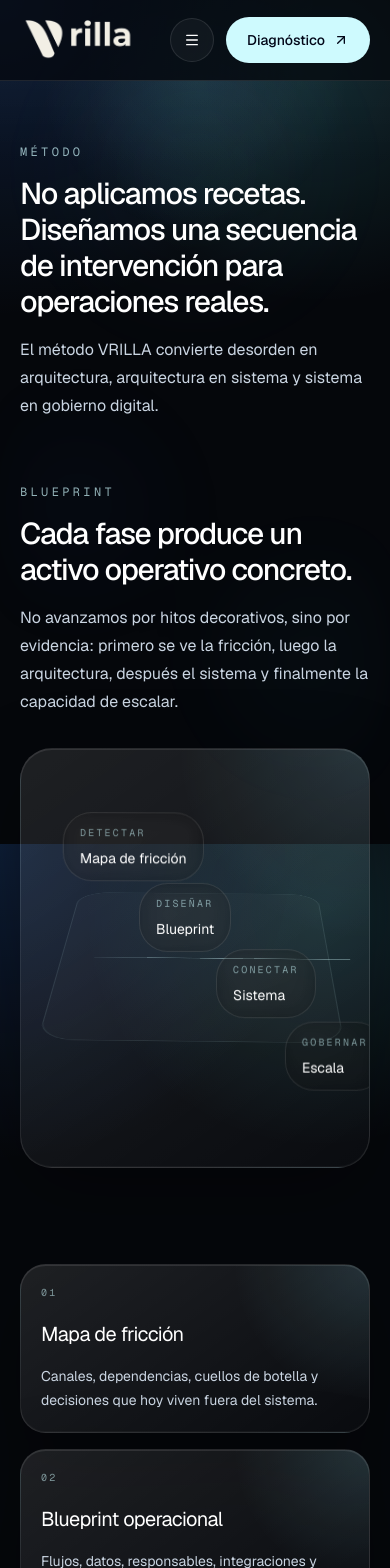
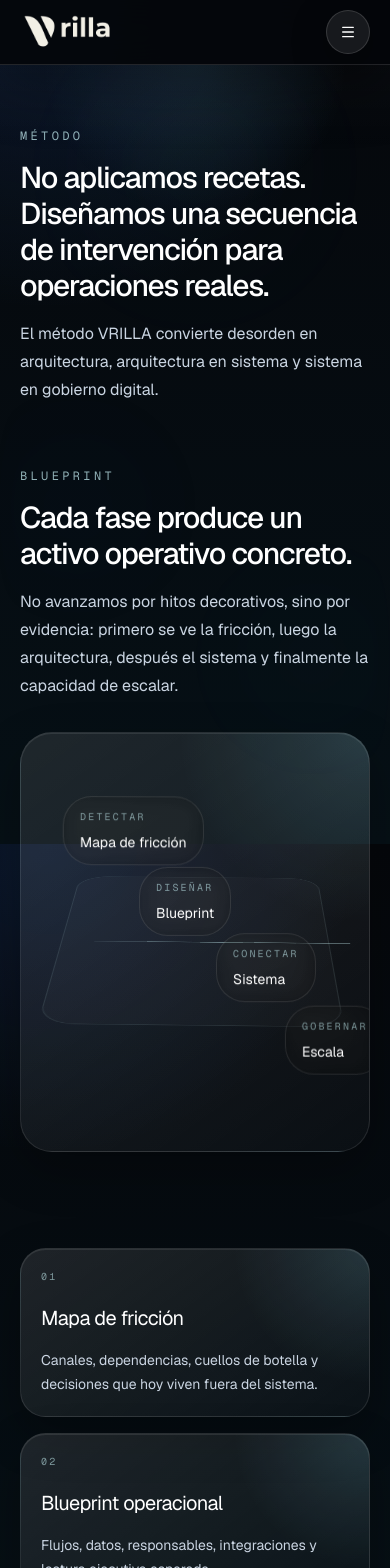
Before and after one commit to antoniobravocabanillas/vrilla.latam, a Next.js app: page /metodo in a window 390 px wide. Shown: the top 1568 px of the page. Built offline with nearby package versions, Linux system fonts and the light colour scheme.

Commit message:
Fix sticky navigation and mobile performance

```diff
--- a/src/app/globals.css
+++ b/src/app/globals.css
@@ -156,4 +156,30 @@
       radial-gradient(circle at center, rgba(151, 232, 255, 0.08), transparent 34%),
       linear-gradient(180deg, rgba(255, 255, 255, 0.035), rgba(255, 255, 255, 0));
   }
+
+  @media (max-width: 767px) {
+    body {
+      background-image:
+        radial-gradient(circle at 12% 0%, rgba(54, 132, 255, 0.14), transparent 34%),
+        linear-gradient(180deg, #05070b 0%, #061016 100%);
+    }
+
+    body::before {
+      opacity: 0.18;
+      filter: blur(10px);
+    }
+
+    .glass-panel,
+    .surface-panel {
+      box-shadow:
+        inset 0 1px 0 rgba(255, 255, 255, 0.09),
+        0 18px 46px rgba(0, 0, 0, 0.28);
+      backdrop-filter: blur(8px);
+      -webkit-backdrop-filter: blur(8px);
+    }
+
+    .surface-panel:hover {
+      transform: none;
+    }
+  }
 }
--- a/src/app/template.tsx
+++ b/src/app/template.tsx
@@ -10,9 +10,9 @@ export default function Template({ children }: { children: React.ReactNode }) {
   return (
     <motion.div
       key={pathname}
-      initial={prefersReducedMotion ? false : { opacity: 0.92, y: 12, filter: "blur(8px)" }}
-      animate={{ opacity: 1, y: 0, filter: "blur(0px)" }}
-      transition={{ duration: 0.72, ease: [0.16, 1, 0.3, 1] }}
+      initial={prefersReducedMotion ? false : { opacity: 0.96 }}
+      animate={{ opacity: 1 }}
+      transition={{ duration: 0.32, ease: [0.16, 1, 0.3, 1] }}
     >
       {children}
     </motion.div>
--- a/src/components/desktop-nav.tsx
+++ b/src/components/desktop-nav.tsx
@@ -15,6 +15,7 @@ export function DesktopNav() {
           <Link
             key={item.href}
             href={item.href}
+            scroll
             className={`relative transition-colors hover:text-white after:absolute after:-bottom-2 after:left-0 after:h-px after:bg-cyan-100/80 after:transition-all ${
               active ? "text-white after:w-full" : "after:w-0 hover:after:w-full"
             }`}
--- a/src/components/mobile-nav.tsx
+++ b/src/components/mobile-nav.tsx
@@ -15,28 +15,39 @@ export function MobileNav() {
       <button
         type="button"
         onClick={() => setOpen((value) => !value)}
-        className="inline-flex size-11 items-center justify-center rounded-full border border-white/10 bg-white/[0.04] text-white"
+        className="inline-flex size-11 items-center justify-center rounded-full border border-white/14 bg-white/[0.08] text-white shadow-[0_10px_34px_rgba(0,0,0,0.36)] transition active:scale-95"
         aria-label={open ? "Cerrar menú" : "Abrir menú"}
+        aria-expanded={open}
       >
         {open ? <X className="size-4" /> : <Menu className="size-4" />}
       </button>
       {open ? (
-        <div className="absolute left-5 right-5 top-[5.5rem] rounded-[1.5rem] border border-white/10 p-3 surface-panel">
+        <div className="absolute left-4 right-4 top-[4.7rem] overflow-hidden rounded-[1.4rem] border border-white/12 bg-[#070b12]/98 p-2 shadow-[0_26px_90px_rgba(0,0,0,0.62)] ring-1 ring-cyan-100/10 backdrop-blur-xl sm:top-[5rem]">
+          <div className="absolute inset-x-6 top-0 h-px bg-gradient-to-r from-transparent via-cyan-100/40 to-transparent" />
           <nav className="grid gap-1">
             {navItems.map((item) => (
               <Link
                 key={item.href}
                 href={item.href}
+                scroll
                 onClick={() => setOpen(false)}
-                className={`rounded-2xl px-4 py-3 text-sm transition ${
+                className={`rounded-2xl px-4 py-3.5 text-sm transition active:scale-[0.99] ${
                   pathname === item.href
-                    ? "bg-white/[0.08] text-white"
-                    : "text-slate-300 hover:bg-white/[0.04] hover:text-white"
+                    ? "bg-white/[0.1] text-white shadow-inner"
+                    : "text-slate-300 hover:bg-white/[0.055] hover:text-white"
                 }`}
               >
                 {item.label}
               </Link>
             ))}
+            <Link
+              href="/contacto"
+              scroll
+              onClick={() => setOpen(false)}
+              className="mt-1 rounded-2xl bg-cyan-100 px-4 py-3.5 text-sm font-medium text-slate-950 transition active:scale-[0.99]"
+            >
+              Solicitar diagnóstico
+            </Link>
           </nav>
         </div>
       ) : null}
--- a/src/components/page-shell.tsx
+++ b/src/components/page-shell.tsx
@@ -5,7 +5,7 @@ export function PageShell({ children }: { children: React.ReactNode }) {
   return (
     <>
       <SiteHeader />
-      <main className="overflow-hidden pt-20">{children}</main>
+      <main className="overflow-hidden pt-16 sm:pt-18 lg:pt-20">{children}</main>
       <SiteFooter />
     </>
   );
--- a/src/components/site-header.tsx
+++ b/src/components/site-header.tsx
@@ -6,23 +6,25 @@ import { PremiumLink } from "@/components/ui-primitives";
 
 export function SiteHeader() {
   return (
-    <header className="fixed inset-x-0 top-0 z-50 border-b border-white/10 bg-[#05070b]/65 backdrop-blur-2xl">
-      <div className="container-shell flex h-20 items-center justify-between">
-        <Link href="/" className="group relative flex items-center">
+    <header className="fixed inset-x-0 top-0 z-50 border-b border-white/12 bg-[#05070b]/95 shadow-[0_18px_60px_rgba(0,0,0,0.38)] backdrop-blur-xl lg:bg-[#05070b]/86">
+      <div className="container-shell flex h-16 items-center justify-between sm:h-18 lg:h-20">
+        <Link href="/" className="group relative flex items-center" scroll>
           <span className="absolute -inset-4 rounded-full bg-cyan-100/0 blur-2xl transition group-hover:bg-cyan-100/10" />
           <Image
             src="/brand/vrilla-logo.png"
             alt="VRILLA"
             width={118}
             height={42}
-            className="relative h-auto w-[118px] opacity-95"
+            className="relative h-auto w-[96px] opacity-95 sm:w-[108px] lg:w-[118px]"
             priority
           />
         </Link>
         <DesktopNav />
         <div className="flex items-center gap-3">
           <MobileNav />
-          <PremiumLink href="/contacto">Diagnóstico</PremiumLink>
+          <div className="hidden sm:block">
+            <PremiumLink href="/contacto">Diagnóstico</PremiumLink>
+          </div>
         </div>
       </div>
     </header>
--- a/src/components/ui-primitives.tsx
+++ b/src/components/ui-primitives.tsx
@@ -24,12 +24,12 @@ export function SectionHeading({
 }) {
   return (
     <motion.div
-      initial={{ opacity: 0, y: 28, filter: "blur(10px)" }}
-      whileInView={{ opacity: 1, y: 0, filter: "blur(0px)" }}
+      initial={{ opacity: 0, y: 24, scale: 0.992 }}
+      whileInView={{ opacity: 1, y: 0, scale: 1 }}
       viewport={{ once: true, amount: 0.24 }}
-      transition={{ duration: 0.9, ease: [0.16, 1, 0.3, 1] }}
+      transition={{ duration: 0.74, ease: [0.16, 1, 0.3, 1] }}
       className="max-w-3xl space-y-4"
-      style={{ willChange: "transform, opacity, filter" }}
+      style={{ willChange: "transform, opacity" }}
     >
       <Eyebrow>{eyebrow}</Eyebrow>
       <h2 className="text-balance text-3xl font-medium tracking-[-0.04em] text-white sm:text-4xl lg:text-5xl">
@@ -51,12 +51,12 @@ export function Reveal({
 }) {
   return (
     <motion.div
-      initial={{ opacity: 0, y: 34, scale: 0.985, filter: "blur(12px)" }}
-      whileInView={{ opacity: 1, y: 0, scale: 1, filter: "blur(0px)" }}
+      initial={{ opacity: 0, y: 28, scale: 0.988 }}
+      whileInView={{ opacity: 1, y: 0, scale: 1 }}
       viewport={{ once: true, amount: 0.18 }}
-      transition={{ duration: 0.95, delay, ease: [0.16, 1, 0.3, 1] }}
+      transition={{ duration: 0.72, delay, ease: [0.16, 1, 0.3, 1] }}
       className={className}
-      style={{ willChange: "transform, opacity, filter" }}
+      style={{ willChange: "transform, opacity" }}
     >
       {children}
     </motion.div>
```
